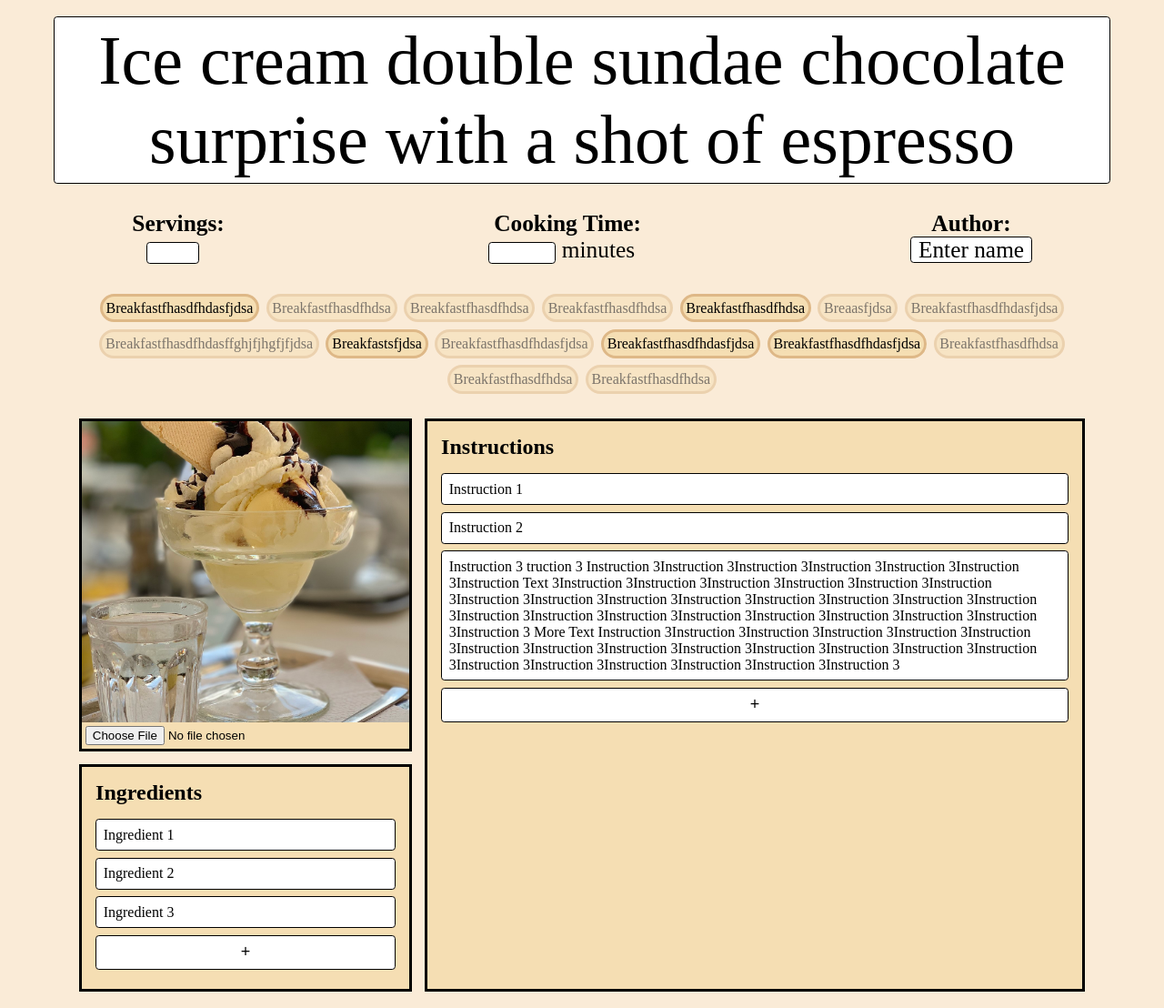
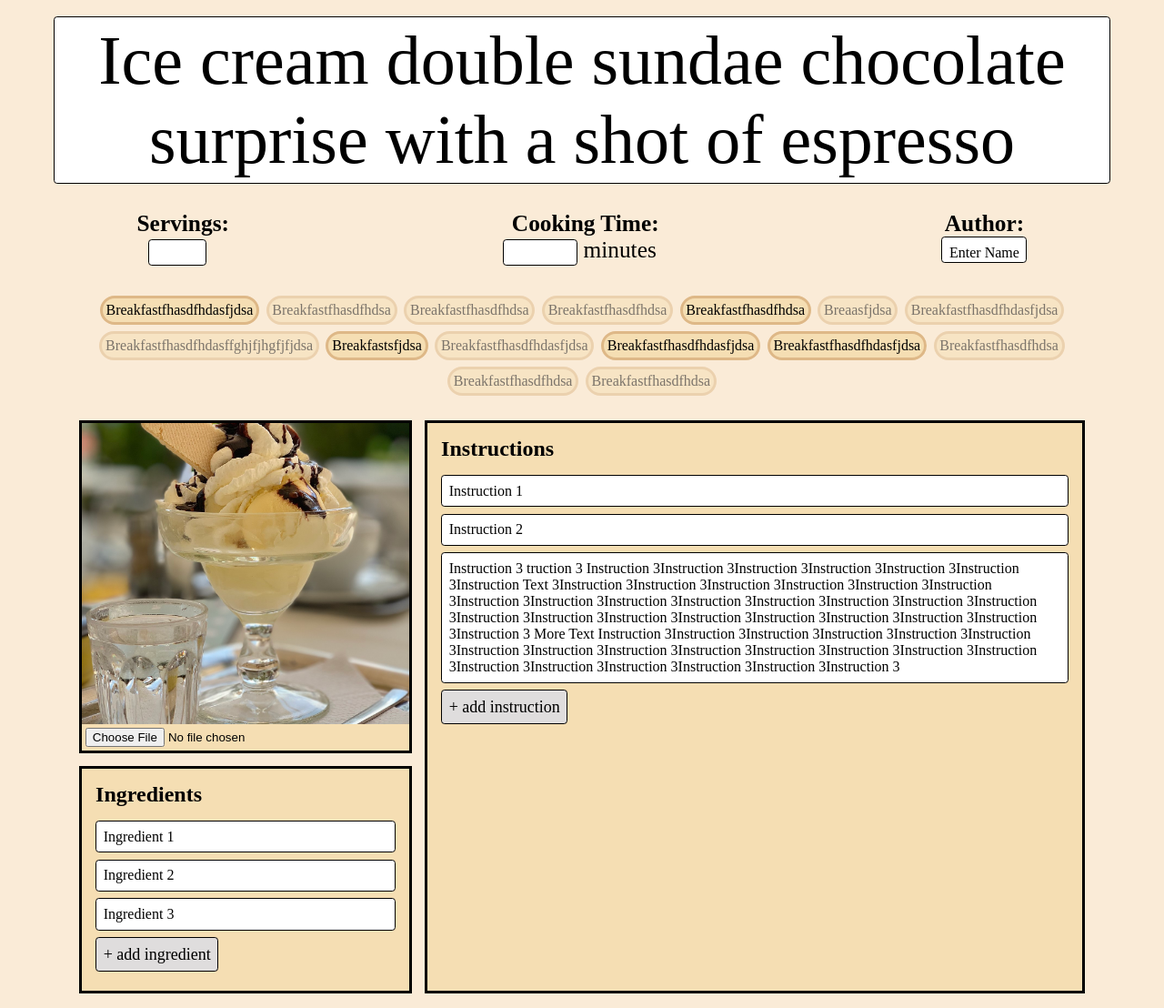
Before and after one commit to wujoannec/cse110-fa21-group8, a PHP site: page /editRecipe.html in a window 1280 px wide. Shown: the part 47-1155 px from the top of the page at 91% size. Run offline with PHP 8.4, Linux system fonts and the light colour scheme.

Commit message:
change + button, limit author input

```diff
--- a/source/assets/scripts/editRecipe.js
+++ b/source/assets/scripts/editRecipe.js
@@ -3,6 +3,7 @@
 tags.forEach(tag => {
     tag.addEventListener('click', function(){
         console.log('click');
+
         if(tag.classList.contains('selected')){
             tag.classList.remove('selected');
         } else {
@@ -10,3 +11,14 @@
         }
     });
 });
+
+var maxLength = 20;
+
+let author = document.getElementById("author");
+console.log(author.innerHTML);
+author.addEventListener('keydown', function(event){
+    console.log(author.innerHTML);
+    if (author.innerHTML.length > maxLength && event.keyCode != 8){
+        event.preventDefault();
+    }
+});
--- a/source/assets/styles/editRecipe.css
+++ b/source/assets/styles/editRecipe.css
@@ -122,8 +122,17 @@
     flex-flow: column;
     justify-content: flex-start;
     align-items: center;
-    line-height: 0.5em;
-    height: 0.5em;
+    font-size: medium;
+    font-family: 'Times New Roman', Times, serif;
+    height: 0.75em;
+}
+
+#author {
+    /* line-height: 0.5em; */
+
+    max-width: 150px;
+    /* word-wrap: none; */
+    overflow: hidden;
 }
 
 
@@ -206,6 +215,12 @@
     margin: 4mm 4mm;
 }
 
+#addIngredient, #addInstruction {
+    width: auto;
+    background-color: rgb(223, 221, 221);
+    font-family: 'Times New Roman', Times, serif;
+}
+
 /******************/
 /** DESKTOP VIEW **/
 /******************/
--- a/source/editRecipe.html
+++ b/source/editRecipe.html
@@ -26,7 +26,7 @@
             <p><b>Servings:</b> <br><span><input type='text' id='servings' size='3' maxlength='2'></span> &nbsp;</p>
             <p><b>Cooking Time:</b> <br><span><input type='text' id='cookTime' size='5' maxlength='4'></span> minutes &nbsp;</p>
             <!-- <p><b>Author:</b> <br><span><input type='text' id='author' size='10'></span></p> -->
-            <p><b>Author:</b> <br><span id='author' role='textbox' contenteditable>Enter name</span></p>
+            <p><b>Author:</b> <br><span id='author' role='textbox' contenteditable>Enter Name</span></p>
         </div>
 
         <div class='tags'>
@@ -69,7 +69,7 @@
                 </div>
 
                 <div>
-                    <input type='button' id='addIngredient' value='+'>
+                    <input type='button' id='addIngredient' value='+ add ingredient'>
                 </div>
             </article>
 
@@ -87,7 +87,7 @@
                 </div>
 
                 <div>
-                    <input type='button' id='addInstruction' value='+'>
+                    <input type='button' id='addInstruction' value='+ add instruction'>
                 </div>
             </article>
         </div>
```
Also changed, not shown: 1 other file.
